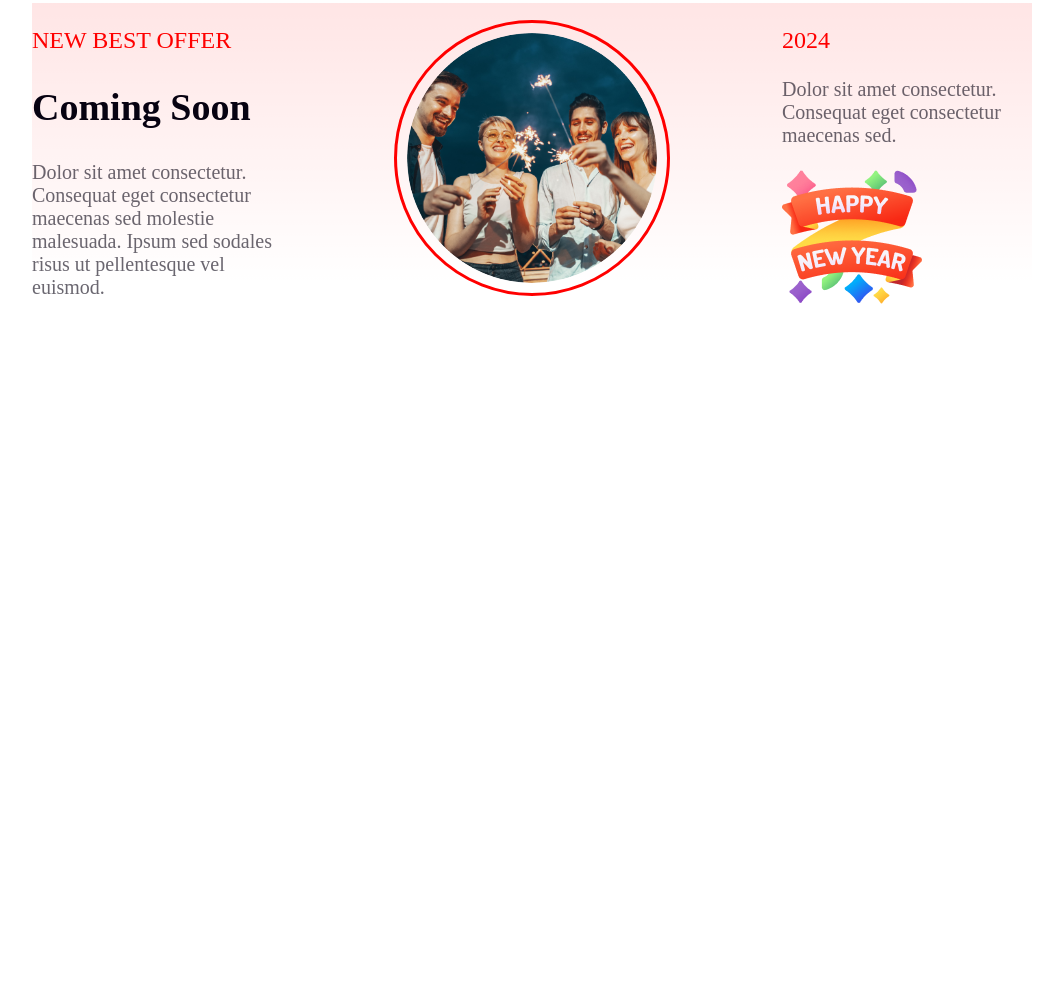
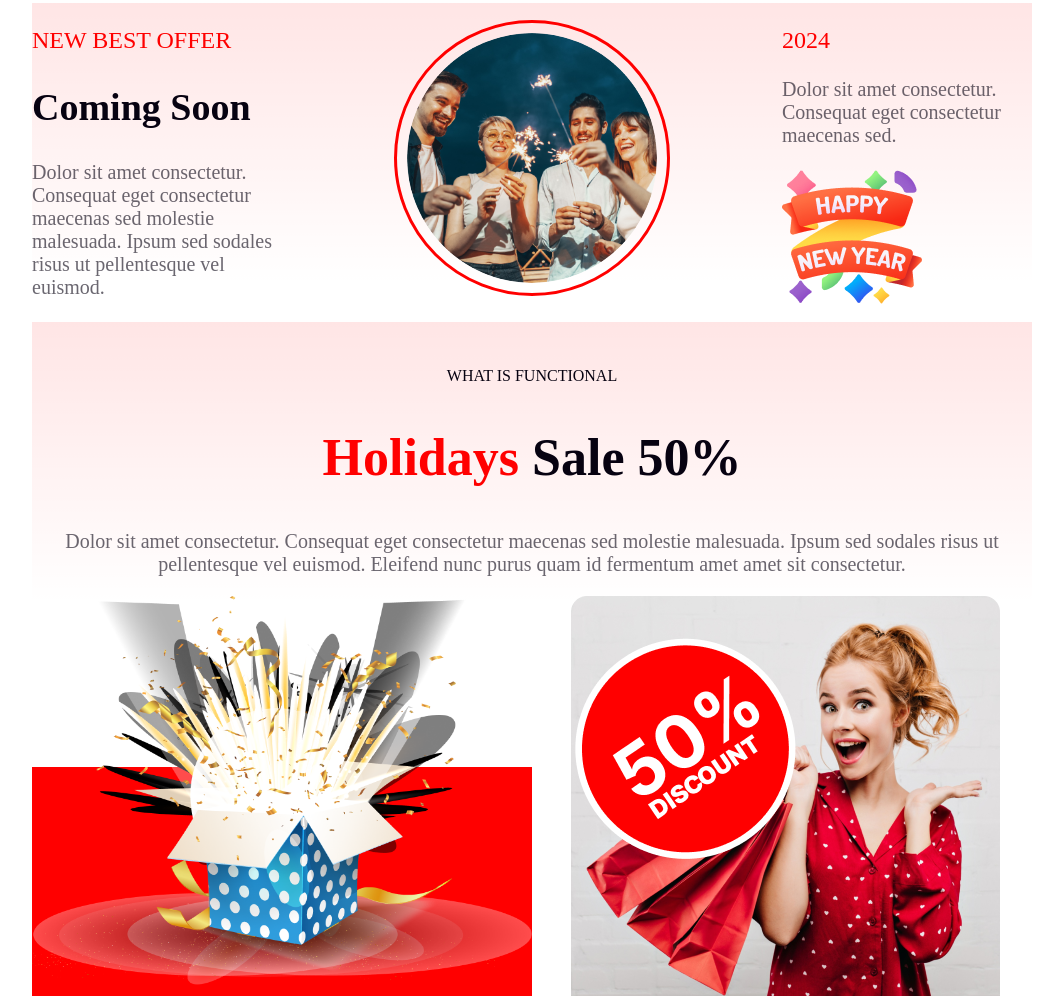
Before and after one commit to Badsha112/new-year, a plain HTML site: page index.html in a window 1280 px wide. Shown: the part 1843-2843 px from the top of the page, without its empty margins (131-1194 px from the left). Before the commit the page ends 2154 px from the top, so only its background shows below. Drawn offline with Linux system fonts and the light colour scheme.

Commit message:
Holidays Sale files added

```diff
--- a/index.html
+++ b/index.html
@@ -66,6 +66,23 @@
                 <img src="/images/Group 96.png" alt="">
             </div>
         </div>
+
+        <div class="parent2">
+            <h6>WHAT IS FUNCTIONAL</h6>
+            <h2><span class="holiday2">Holidays</span> Sale 50%</h2>
+            <p>Dolor sit amet consectetur. Consequat eget consectetur maecenas sed
+                molestie malesuada. Ipsum sed sodales risus ut pellentesque vel euismod. Eleifend nunc purus quam id fermentum amet amet sit consectetur.</p>
+            <div class="img3">
+                <div class="img1">
+                    <img class="img1" src="images/mistry-box.png" alt="">
+                </div>
+                <div class="img2">
+                    <img src="images/discunt.png" alt="">
+                </div>
+            </div>
+        </div>
+        <!-- image section -->
+
     </main>
     <!-- Footer Section -->
     <footer></footer>
--- a/styles/style.css
+++ b/styles/style.css
@@ -185,3 +185,56 @@
     font-size: 20px;
     font-weight: 400;
 }
+/* new section */
+.parent2{
+    width: 1000px;
+    height: 282px;
+    margin: 0 155px;
+    text-align: center;
+    background: linear-gradient(180deg, rgba(255, 0, 0, 0.10) 0%, rgba(255, 0, 0, 0.00) 100%);
+}
+.parent2 > h6{
+    color: #070211;
+    font-size: 16px;
+    font-weight: 300;
+    padding-top: 45px;
+}
+.holiday2{
+    color: #F00;
+    text-align: center;
+    font-size: 52px;
+    font-weight: 700;
+}
+.parent2 > h2{
+    color: #070211;
+    font-size: 52px;
+    font-weight: 600;
+}
+.parent2 > p{
+    color: rgba(7, 2, 17, 0.60);
+    text-align: center;
+    font-size: 20px;
+    font-weight: 500;
+}
+.img3{
+    width: 1000px;
+    height: 282px;
+    margin: 0 auto;
+    display: flex;
+    justify-content: space-around;
+}
+.img1{
+    height: 400px;
+    width: 500px;
+    background-image: url('/images/red.png');
+    background-repeat: no-repeat;
+    background-position: bottom;
+}
+.img2{
+    height: 400px;
+    width: 700px;
+    padding-right: 200px;
+    background-image: url('/images/happy_girl.png');
+    background-repeat: no-repeat;
+    background-position: top;
+}
```
Also changed, not shown: images/discunt.png (renamed from images/discunt50%.png).
